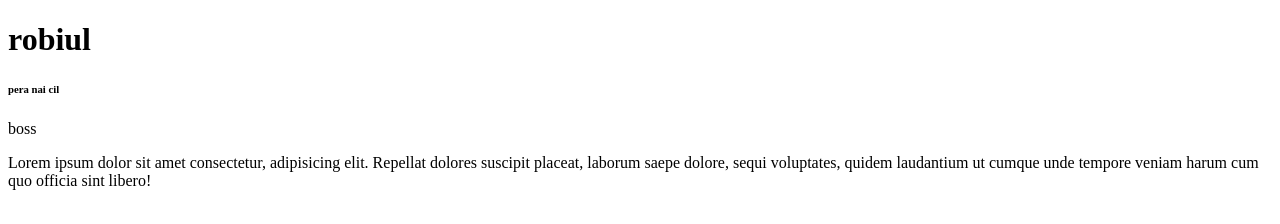
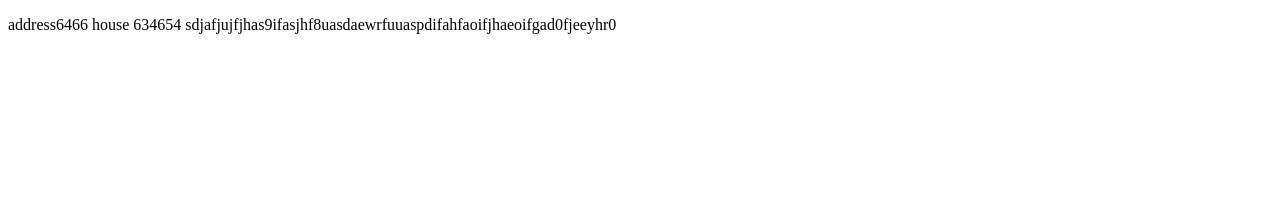
Before and after one commit to Robiul-2003/first-project, a plain HTML site: page index.html in a window 1280 px wide. Drawn offline with Linux system fonts and the light colour scheme.

Commit message:
ptag-added

```diff
--- a/index.html
+++ b/index.html
@@ -6,9 +6,6 @@
     <title>Document</title>
 </head>
 <body>
-    <h1>robiul</h1>
-     <h6>pera nai cil</h6>
-    <p>boss</p>
-    <p>Lorem ipsum dolor sit amet consectetur, adipisicing elit. Repellat dolores suscipit placeat, laborum saepe dolore, sequi voluptates, quidem laudantium ut cumque unde tempore veniam harum cum quo officia sint libero!</p>
+<p>address6466 house 634654 sdjafjujfjhas9ifasjhf8uasdaewrfuuaspdifahfaoifjhaeoifgad0fjeeyhr0</p>
 </body>
 </html>
```
